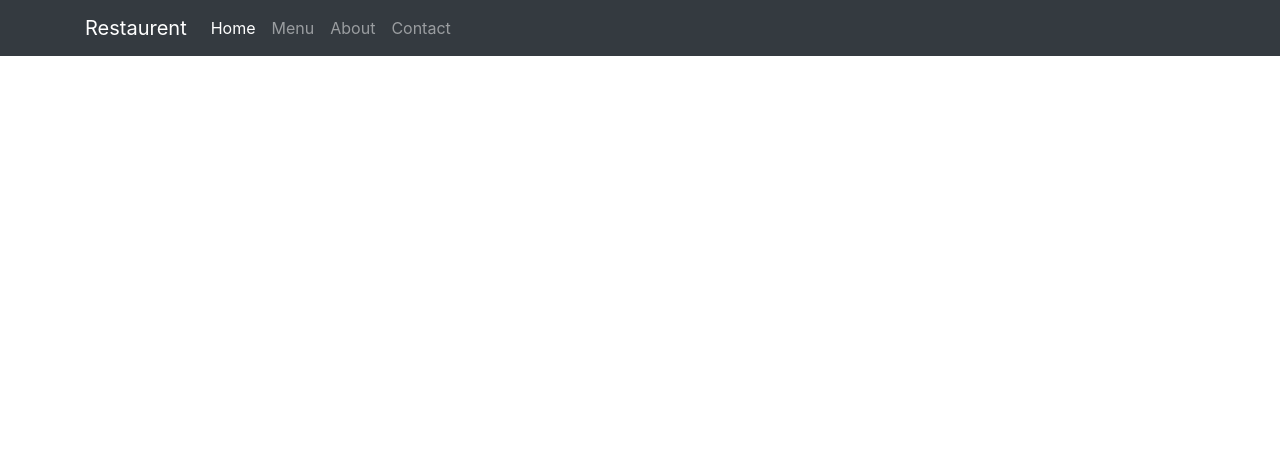
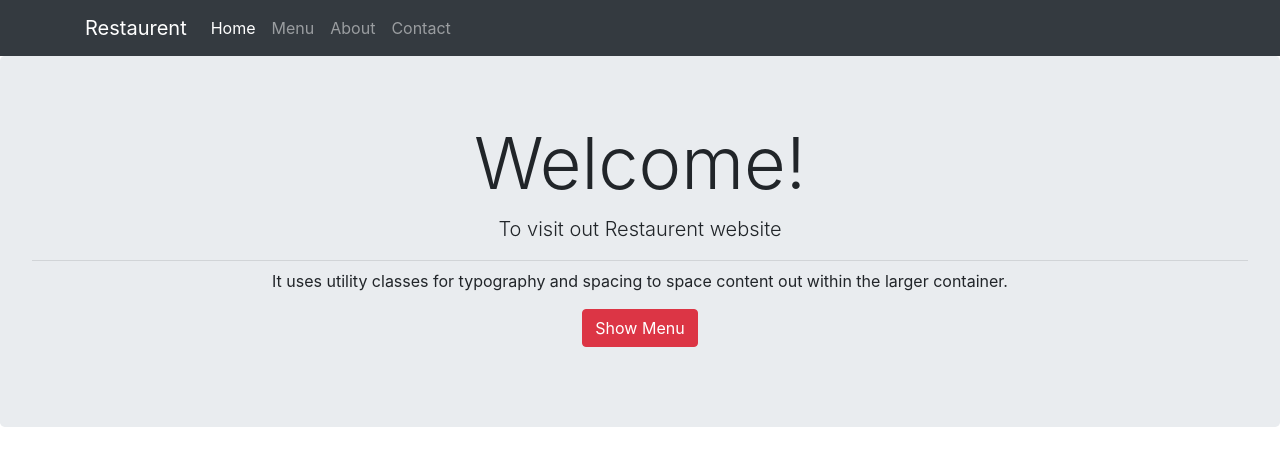
Before and after one commit to theSohanur/restaurent-project, a React (Create React App) app: page / in a window 1280 px wide. Shown: the top 466 px of the page. Built offline with nearby package versions, Linux system fonts and the light colour scheme.

Commit message:
Routing complete and use menu Modal

```diff
--- a/src/components/body/About.js
+++ b/src/components/body/About.js
@@ -3,7 +3,7 @@ import React from 'react'
 const About = () => {
     return (
         <div>
-
+            <h1 className="display-3">This is About Page</h1>
         </div>
     )
 }
--- a/src/components/body/Body.js
+++ b/src/components/body/Body.js
@@ -3,11 +3,16 @@ import Menu from './Menu';
 import Home from './Home';
 import About from './About';
 import Contact from './Contact';
+import {Route,Redirect} from 'react-router-dom';
 
 const Body = () => {
     return (
         <div>
-
+            <Route path ="/" exact component={Home} />
+            <Route path ="/menu" exact component={Menu} />
+            <Route path ="/about" exact component={About} />
+            <Route path ="/contact" exact component={Contact} />
+            <Redirect from ="/" to="/" />
         </div>
     )
 }
--- a/src/components/body/Contact.js
+++ b/src/components/body/Contact.js
@@ -5,7 +5,7 @@ class Contact extends Component {
     render() {
         return (
             <div>
-
+                <h1 className="display-3">This is Contact Page</h1>
             </div>
         )
     }
--- a/src/components/body/Home.js
+++ b/src/components/body/Home.js
@@ -1,12 +1,23 @@
 import React, { Component } from 'react'
+import { Jumbotron, Button } from 'reactstrap';
+import { Link } from 'react-router-dom';
 
 
 class Home extends Component {
     render() {
         return (
             <div>
+                <Jumbotron>
+                    <h1 className="display-3">Welcome!</h1>
+                    <p className="lead">To visit out Restaurent website</p>
+                    <hr className="my-2" />
+                    <p>It uses utility classes for typography and spacing to space content out within the larger container.</p>
+                    <p className="lead">
+                    <Link to='/menu' className="btn btn-danger">Show Menu</Link>
+                    </p>
+                </Jumbotron>
+            </div>
 
-            </div>
         )
     }
 }
--- a/src/components/body/Menu.js
+++ b/src/components/body/Menu.js
@@ -2,16 +2,30 @@ import React, { Component } from 'react'
 import DISHES from '../../data/Dishes';
 import MenuItem from './MenuItem';
 import DishDetail from './DishDetail';
+import { CardColumns, Button, Modal, ModalBody, ModalFooter } from 'reactstrap';
+
 
 export class Menu extends Component {
 
     state = {
         dishes: DISHES,
-        selectedDish:null
+        selectedDish:null,
+        modalOpen : false
     }
+
+
     onDishSelect = dish =>{
         // console.log(dish);
-        this.setState({selectedDish:dish})
+        this.setState({
+            selectedDish:dish,
+            modalOpen: !this.state.modalOpen
+        })
+    }
+
+    toggleModal = () => {
+        this.setState ({
+            modalOpen: !this.state.modalOpen
+        })
     }
 
     render() {
@@ -29,12 +43,18 @@ export class Menu extends Component {
         return (
             <div className="container">
                 <div className="row">
-                    <div className="col-6">
+                    <CardColumns>
                         {menu}
-                    </div>
-                    <div className="col-6">
-                        {dishDetail}
-                    </div>
+                    </CardColumns>
+                    <Modal isOpen={this.state.modalOpen} onClick={this.toggleModal}>
+                        <ModalFooter>
+                            <Button color="danger" onClick={this.toggleModal}>Close</Button>
+                        </ModalFooter>
+                        <ModalBody>
+                            {dishDetail}
+                        </ModalBody>
+
+                    </Modal>
                 </div>
             </div>
         )
```
Also changed, not shown: 1 other file (tests, documents, lock files or other folders).
